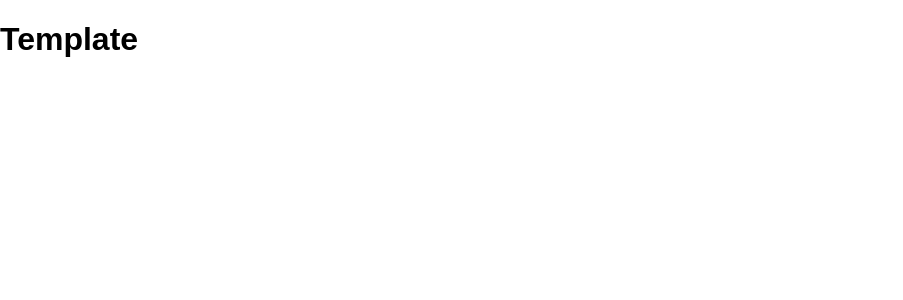
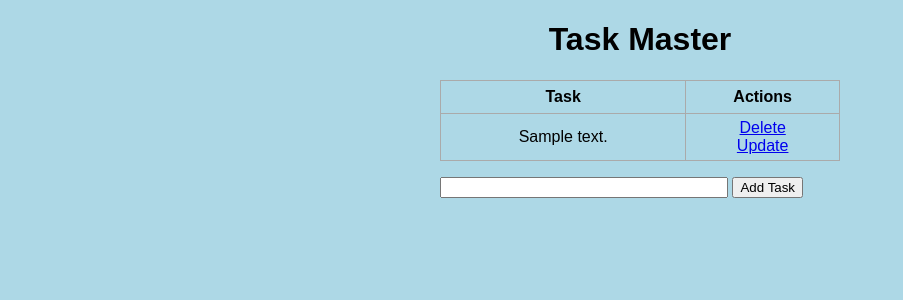
Before and after one commit to DhruvParthasarathy/FlaskIntro, a Flask app: page / in a window 1280 px wide. Shown: the top 300 px of the page, without its empty margins (0-903 px from the left). Run offline with Flask 2, Linux system fonts and the light colour scheme; tables that the repository leaves empty hold one stand-in row (values such as "Sample post").

Commit message:
Adding html and css files

```diff
--- a/app.py
+++ b/app.py
@@ -1,15 +1,65 @@
-from flask import Flask, render_template
+from datetime import datetime
+from flask import Flask, render_template, url_for, request, redirect
 from flask_sqlalchemy import SQLAlchemy
-
+# from datetime import datetime
 app = Flask(__name__)
 app.config['SQLALCHEMY_DATABASE_URI'] = 'sqlite:///test.db'
 db = SQLAlchemy(app)
 
 class Todo(db.Model):
     id = db.Column(db.Integer, primary_key=True)
-@app.route('/')
+    content = db.Column(db.String(200), nullable=False)
+    # date_created = db.Column(db.DateTime, nullable = False, default = datetime.strftime(datetime.today(), "%b %d %Y"))
+
+    def __repr__(self):
+        return '<Task %r>' % self.id
+
+
+@app.route('/', methods=['POST', 'GET'])
 def index():
-    return render_template('index.html')
+    if request.method == 'POST' :
+
+        task_content = request.form['content']
+        new_task = Todo(content=task_content)
+
+        try:
+            db.session.add(new_task)
+            db.session.commit()
+            return redirect('/')
+        except:
+            return 'There was an issue adding your task'
+
+
+    else:
+        tasks = Todo.query.all()
+        return render_template('index.html', tasks=tasks)
+
+@app.route('/delete/<int:id>')
+def delete(id):
+    task_to_delete = Todo.query.get_or_404(id)
+
+    try:
+        db.session.delete(task_to_delete)
+        db.session.commit()
+        return redirect('/')
+    except:
+        return 'There was a problem deleting that task'
+
+@app.route('/update/<int:id>', methods=['GET','POST'])
+def update(id):
+
+    task = Todo.query.get_or_404(id)
+
+    if request.method == 'POST':
+        task.content = request.form['content']
+
+        try:
+            db.session.commit()
+            return redirect('/')
+        except:
+            return 'There was an issue updating your task'
+    else:
+        return render_template('update.html', task=task)
 
 if __name__ == "__main__":
     app.run(debug=True)
--- a/static/css/main.css
+++ b/static/css/main.css
@@ -1,4 +1,36 @@
-body {
+body, html {
     margin: 0;
     font-family: sans-serif;
+    background-color: lightblue;
 }
+
+.content {
+    margin: 0 auto;
+    width: 400px;
+}
+
+table, td, th {
+    border: 1px solid #aaa;
+}
+
+table {
+    border-collapse: collapse;
+    width: 100%;
+}
+
+th {
+    height: 30px;
+}
+
+td {
+    text-align: center;
+    padding: 5px;
+}
+
+.form {
+    margin-top: 20px;
+}
+
+#content {
+    width: 70%;
+}
--- a/templates/index.html
+++ b/templates/index.html
@@ -1,9 +1,38 @@
 {% extends 'base.html' %}
 
 {% block head %}
-
 {% endblock %}
 
 {% block body %}
-<h1>Template</h1>
+<div class="content">
+    <h1 style="text-align: center;">Task Master</h1>
+    {% if tasks|length < 1 %}
+    <h4>There are no tasks created yet.</h4>
+    {% else %}
+    <table>
+        <!-- Columns of the table -->
+        <tr>
+            <th>Task</th>
+            <th>Actions</th>
+        </tr>
+        {% for task in tasks %}
+        <tr>
+            <td>{{ task.content }}</td>
+            <!-- <td>{{ task.date_created }}</td> -->
+            <td>
+                <a href="/delete/{{task.id}}">Delete</a>
+                <br>
+                <a href="/update/{{task.id}}">Update</a>
+            </td>
+        </tr>
+        {% endfor %}
+    </table>
+    {% endif %}
+    <form style="margin-top: 1rem;" action="/" method="POST">
+        <!-- When the / post method is hit, we can access the value of
+        the content input field by using request.form['content'] -->
+        <input type="text" name="content" id="content">
+        <input type="submit" value="Add Task">
+    </form>
+</div>
 {% endblock %}
```
Also changed, not shown: templates/update.html (added, +17 -0 lines), test.db (added).
